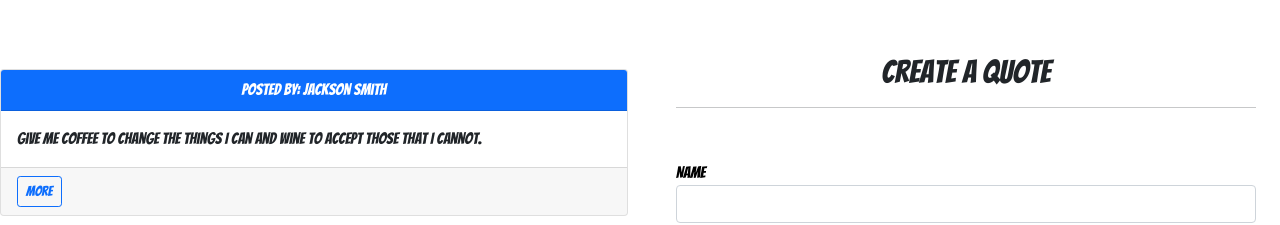
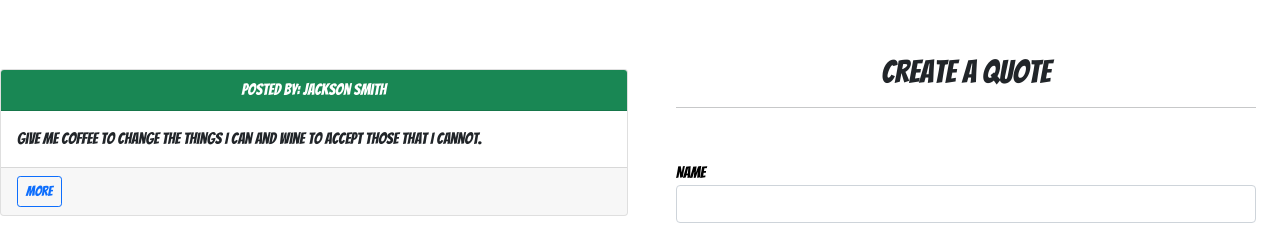
Before and after one commit to Samuel-Ndienye/quote-app, an Angular app: page / in a window 1280 px wide. Shown: the part 589-814 px from the top of the page. Built offline with nearby package versions, Linux system fonts and the light colour scheme.

Commit message:
First commit

```diff
--- a/src/app/quote/quote.component.html
+++ b/src/app/quote/quote.component.html
@@ -3,7 +3,7 @@
 <div class="row">
     <div  id="col1" class="col-md-6 col-sm-12">
         <div class="card mt-3" *ngFor='let quote of quotes;let i = index'>
-            <div class="card-header text-center bg-primary text-white">Posted by: {{quote.author}}</div>
+            <div class="card-header text-center bg-success text-white">Posted by: {{quote.author}}</div>
             <div appHighestvote *ngIf="mostLiked()===quote.upvote && quote.upvote > 0" class="card-body">
                 {{quote.quote}}
             </div>
```
